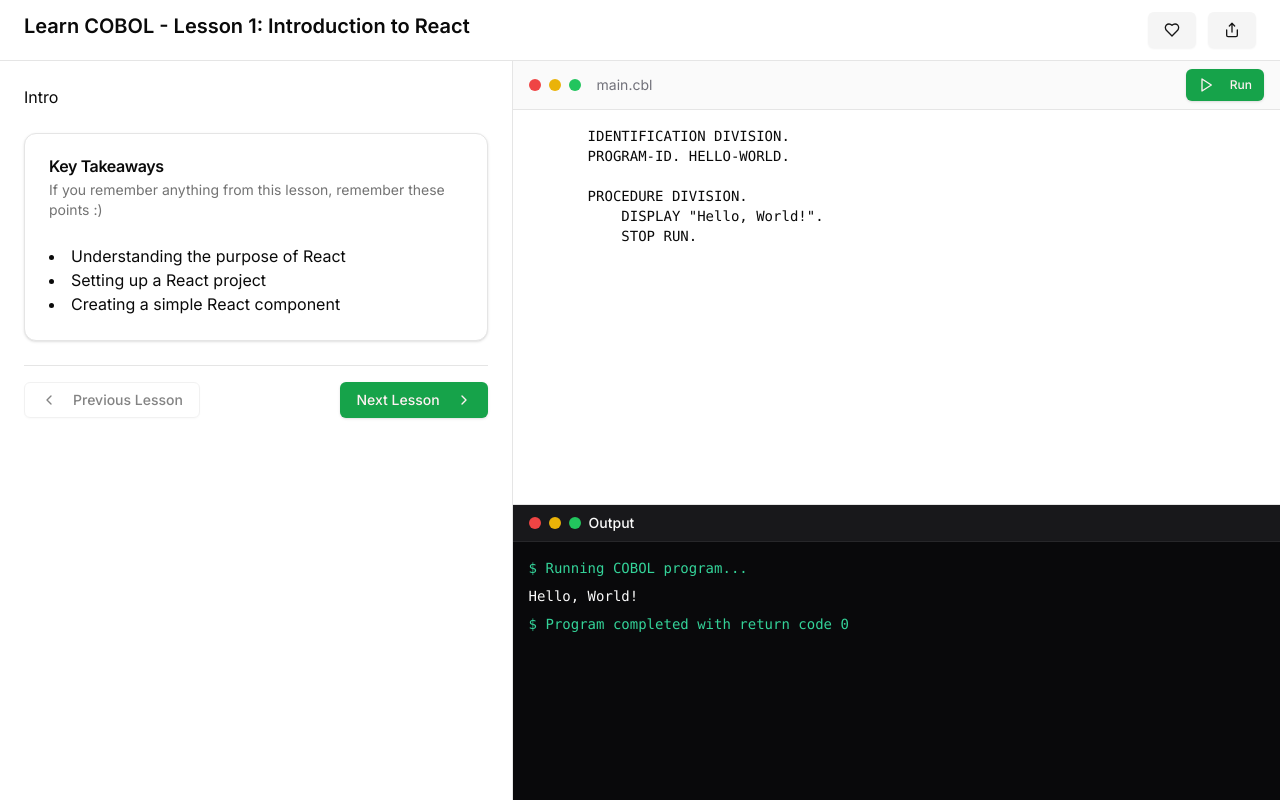
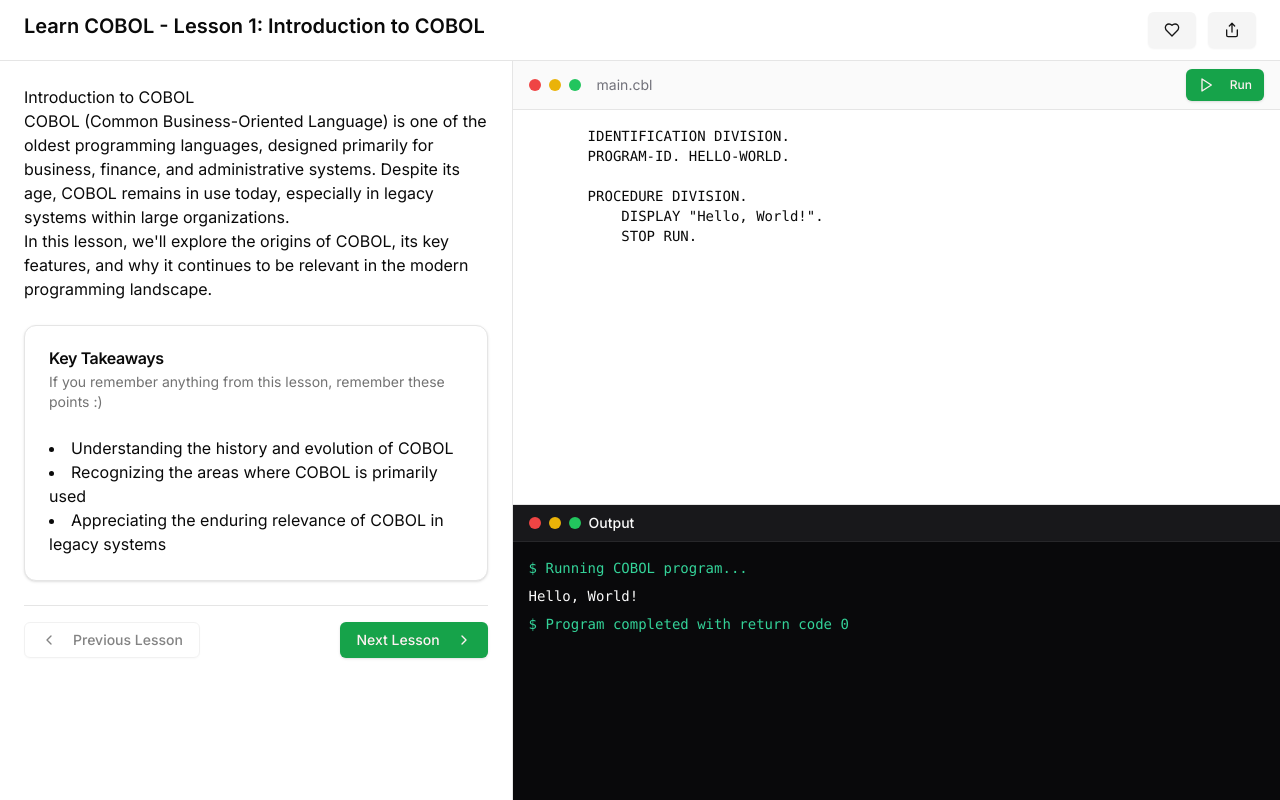
Before and after one commit to MoPaMo/cobolds, a Next.js app: page /learn/1 in a window 1280 px wide. Built offline with nearby package versions, Linux system fonts and the light colour scheme.

Commit message:
Add COBOL lessons: introduce new lessons on COBOL basics, program structure, and the Identification Division also command structure regexes

```diff
--- a/app/data/lessons.jsx
+++ b/app/data/lessons.jsx
@@ -1,62 +1,97 @@
 const lessons = [
     {
       id: 1,
-    title: "Introduction to React",
-    description: "In this lesson, we will learn about the basics of React.",
-    duration: "1 hour",
-    created_at: "2021-01-01",
+      title: "Introduction to COBOL",
+      description: "Get acquainted with COBOL and its historical significance.",
       text: (
         <>
-        <h1> Intro</h1>
+          <h1>Introduction to COBOL</h1>
+          <p>
+            COBOL (Common Business-Oriented Language) is one of the oldest programming languages,
+            designed primarily for business, finance, and administrative systems. Despite its age,
+            COBOL remains in use today, especially in legacy systems within large organizations.
+          </p>
+          <p>
+            In this lesson, we'll explore the origins of COBOL, its key features, and why it continues
+            to be relevant in the modern programming landscape.
+          </p>
         </>
       ),
       keyTakeaways: [
-      "Understanding the purpose of React",
-      "Setting up a React project",
-      "Creating a simple React component",
+        "Understanding the history and evolution of COBOL",
+        "Recognizing the areas where COBOL is primarily used",
+        "Appreciating the enduring relevance of COBOL in legacy systems",
       ],
-    code: `const element = <h1>Hello, world!</h1>;`,
-    output: `<h1>Hello, world!</h1>`,
+      code: `/IDENTIFICATION DIVISION\./,
+              /PROGRAM-ID\./`,
+      output: (x) => <div>{x}</div>,
     },
     {
       id: 2,
-    title: "Lesson 2: React Components",
-    description: "In this lesson, we will learn about React components.",
-    duration: "1.5 hours",
-    created_at: "2021-01-02",
+      title: "COBOL Program Structure",
+      description: "Learn the basic structure of a COBOL program.",
       text: (
         <>
-        <h1> Intro</h1>
+          <h1>COBOL Program Structure</h1>
+          <p>
+            A COBOL program is divided into four main divisions:
+          </p>
+          <ol>
+            <li>Identification Division</li>
+            <li>Environment Division</li>
+            <li>Data Division</li>
+            <li>Procedure Division</li>
+          </ol>
+          <p>
+            Each division serves a specific purpose, organizing the program's metadata, environment settings,
+            data definitions, and executable instructions.
+          </p>
         </>
       ),
       keyTakeaways: [
-      "Understanding the component lifecycle",
-      "Creating functional and class components",
-      "Passing props to components",
+        "Identifying the four primary divisions of a COBOL program",
+        "Understanding the purpose of each division",
+        "Organizing code systematically within a COBOL program",
       ],
-    code: `function Welcome(props) {
-    return <h1>Hello, {props.name}</h1>;
-}`,
-    output: `<h1>Hello, Sara</h1>`,
+      code: `/IDENTIFICATION DIVISION\./,
+              /ENVIRONMENT DIVISION\./,
+              /DATA DIVISION\./,
+              /PROCEDURE DIVISION\./`,
+      output: (x) => <div>{x}</div>,
     },
     {
       id: 3,
-    title: "Lesson 3: React Hooks",
-    description: "In this lesson, we will learn about React hooks.",
-    duration: "2 hours",
-    created_at: "2021-01-03",
+      title: "Identification Division",
+      description: "Explore the Identification Division in detail.",
       text: (
         <>
-        <h1> Intro</h1>
+          <h1>Identification Division</h1>
+          <p>
+            The Identification Division provides metadata about the COBOL program, such as its name and author.
+            It is the first division in a COBOL program.
+          </p>
+          <p>
+            **Example:**
+          </p>
+          <pre>
+            {`
+  IDENTIFICATION DIVISION.
+  PROGRAM-ID. HELLO-WORLD.
+  AUTHOR. JOHN DOE.
+            `}
+          </pre>
         </>
       ),
       keyTakeaways: [
-      "Using the useState hook",
-      "Using the useEffect hook",
-      "Building custom hooks",
+        "Defining the Identification Division",
+        "Specifying the PROGRAM-ID",
+        "Including author and other metadata information",
       ],
-    code: `const [count, setCount] = useState(0);`,
-    output: `0`,
-  },
-];
+      code: `/IDENTIFICATION DIVISION\./,
+              /PROGRAM-ID\.\s+\w+\./,
+              /AUTHOR\.\s+.+\./`,
+      output: (x) => <pre>{x}</pre>,
+    }
+]
+
 export default lessons;
```
Lines whose indentation alone changed are shown as unchanged.
